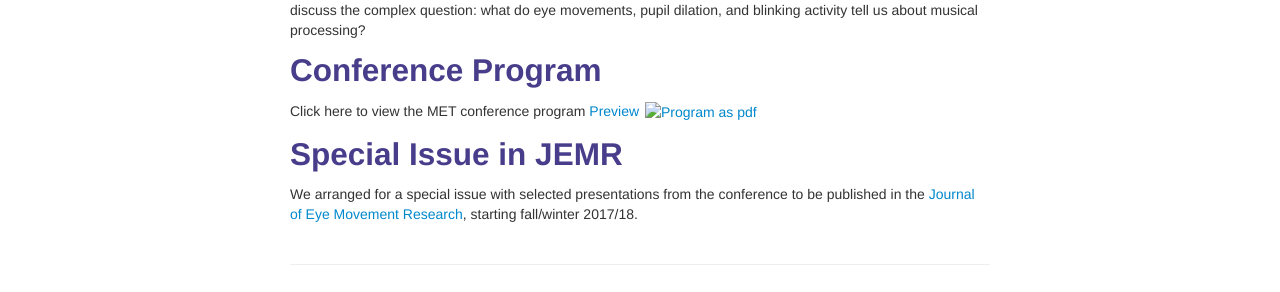
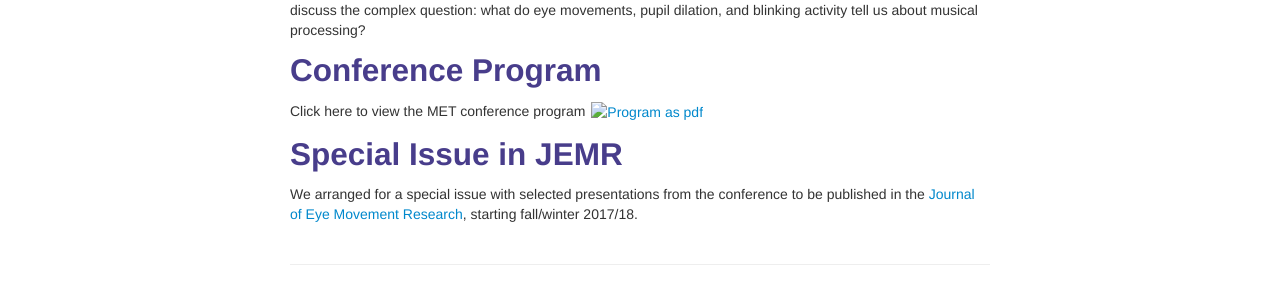
Before and after one commit to lkfink/lkfink.github.io, a Jekyll site: the page built from pages/publpics/METimage.md, in a window 1280 px wide. Shown: the part 672-964 px from the top of the page. Built offline with Jekyll 4.4.1, drawn with Linux system fonts in a browser that asks for light colours.

Commit message:
Update METimage.md

```diff
--- a/pages/publpics/METimage.md
+++ b/pages/publpics/METimage.md
@@ -18,7 +18,7 @@ Musical processing unfolds in different domains. One obvious application of eye-
 With this conference, we hope to provide a platform for expert researchers at the intersection of music and eye-tracking to communicate with one another, to foster and enrich discussions about methods, and to continue refining models and theories of musical processing with insights from eye-tracking. We have also invited researchers that apply more basic questions, e.g., research on cross-modal interactions. Together we will discuss the complex question: what do eye movements, pupil dilation, and blinking activity tell us about musical processing?
 
 ## Conference Program
-Click here to view the MET conference program [Preview ![Program as pdf](icons16/pdf-icon.png)]({{ BASE_PATH }}/assets/MET17-Konferenzbroschüre.pdf){:target="_blank"}
+Click here to view the MET conference program [![Program as pdf](icons16/pdf-icon.png)]({{ BASE_PATH }}/assets/MET17-Konferenzbroschüre.pdf){:target="_blank"}
 
 ## Special Issue in JEMR
 We arranged for a special issue with selected presentations from the conference to be published in the [Journal of Eye Movement Research](http://www.eyemovementresearch.com/), starting fall/winter 2017/18.
```
